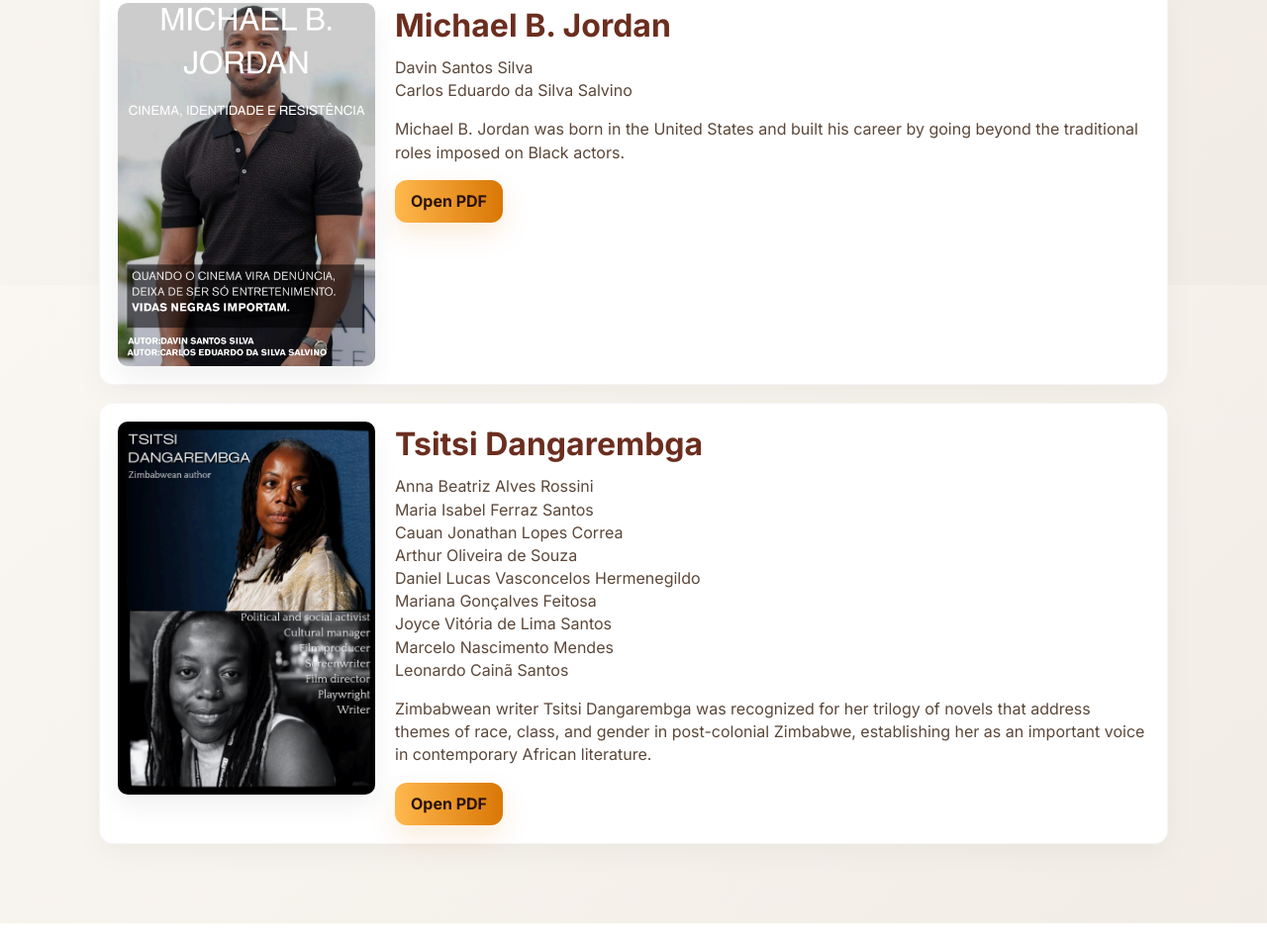
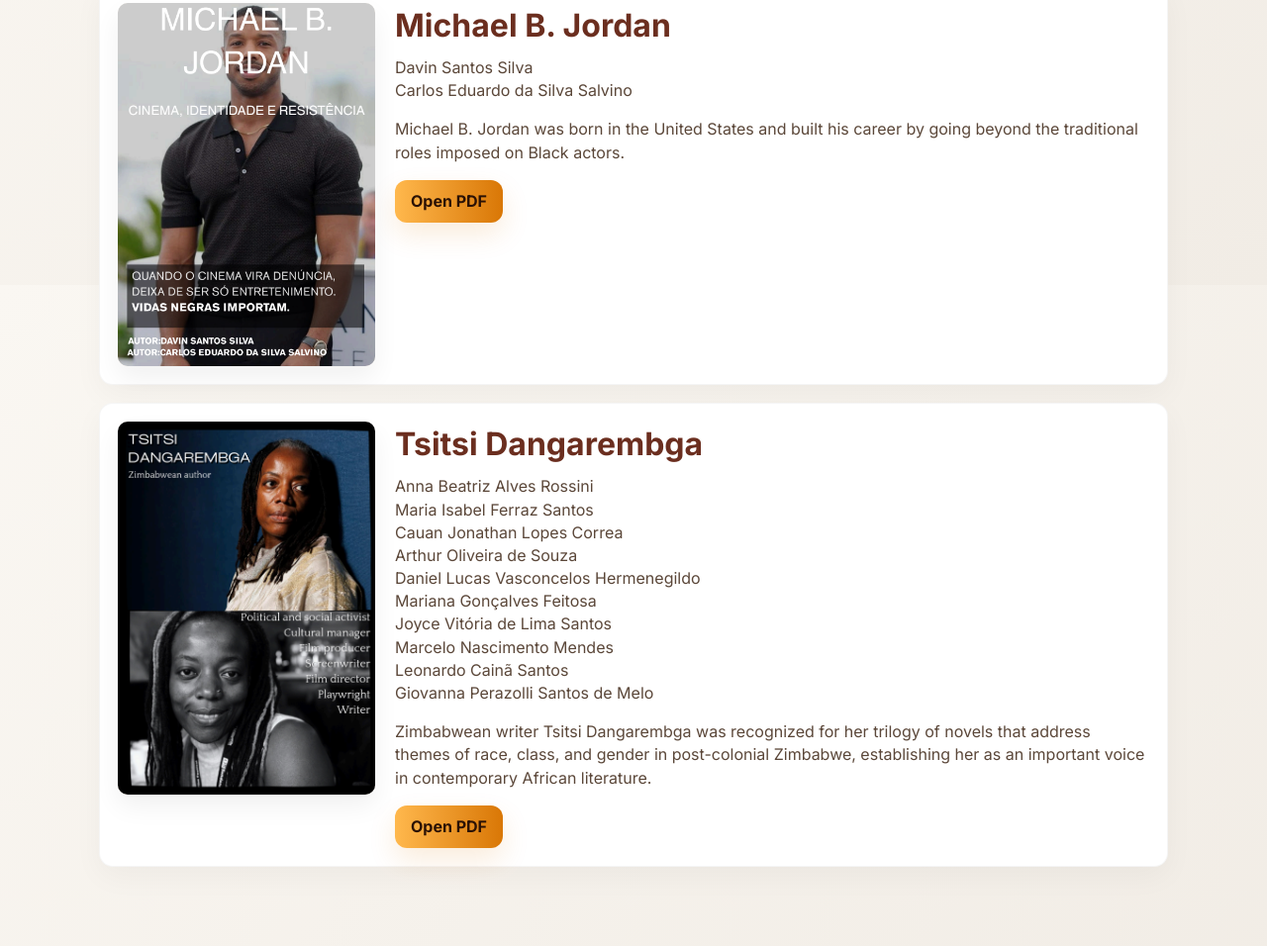
Before and after one commit to HendellM/FanzineIngl-s, a plain HTML site: page index.html in a window 1280 px wide. Shown: the part 2112-3068 px from the top of the page at 99% size. Before the commit the page ends 3045 px from the top, so only its background shows below. Drawn offline with nearby package versions, Linux system fonts and the light colour scheme.

Commit message:
adicionado nome

```diff
--- a/index.html
+++ b/index.html
@@ -505,6 +505,7 @@
                     "Joyce Vitória de Lima Santos",
                     "Marcelo Nascimento Mendes",
                     "Leonardo Cainã Santos",
+                    "Giovanna Perazolli Santos de Melo"
                 ],
 
                 description: "Zimbabwean writer Tsitsi Dangarembga was recognized for her trilogy of novels that address themes of race, class, and gender in post-colonial Zimbabwe, establishing her as an important voice in contemporary African literature.",
```
